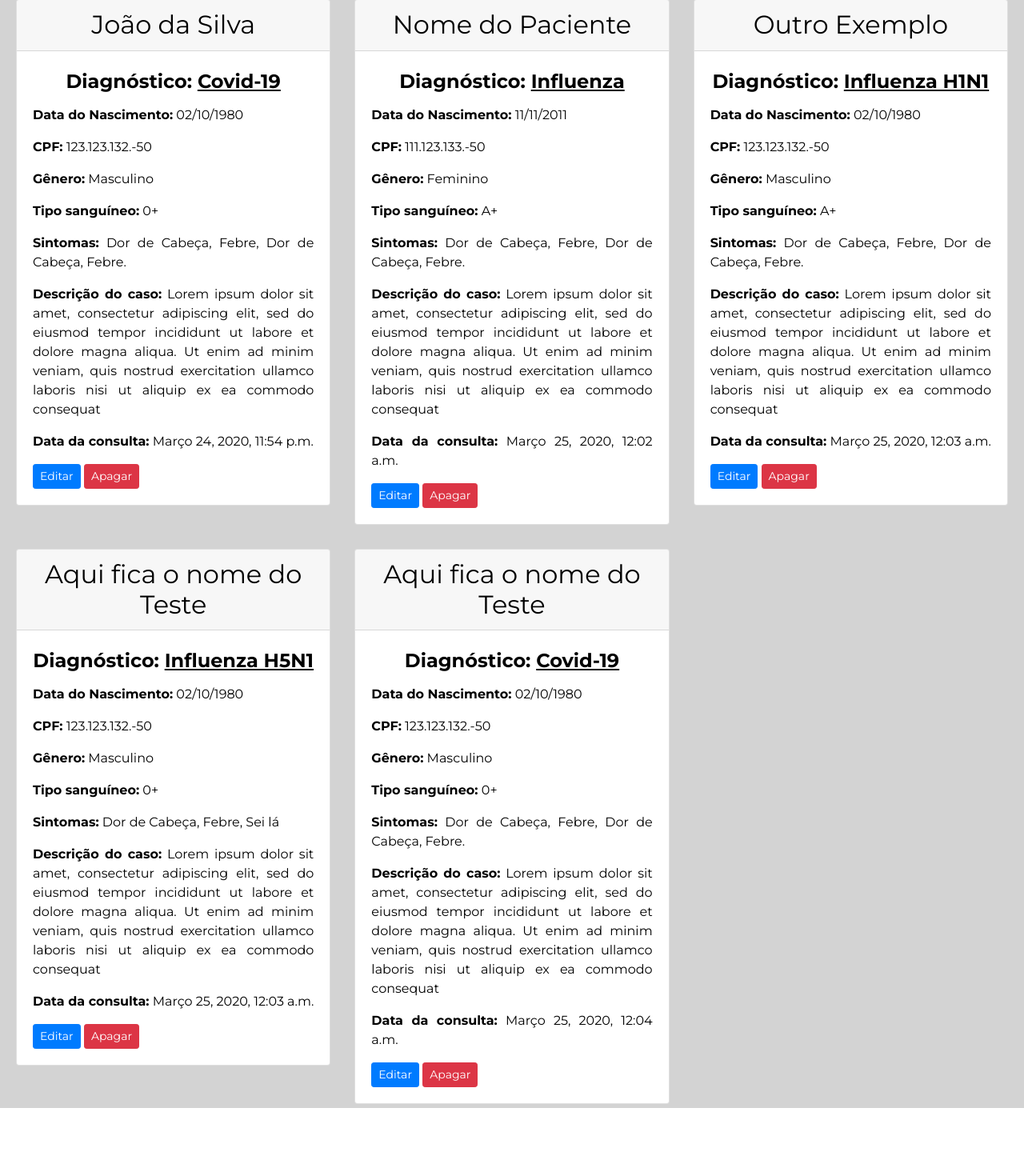
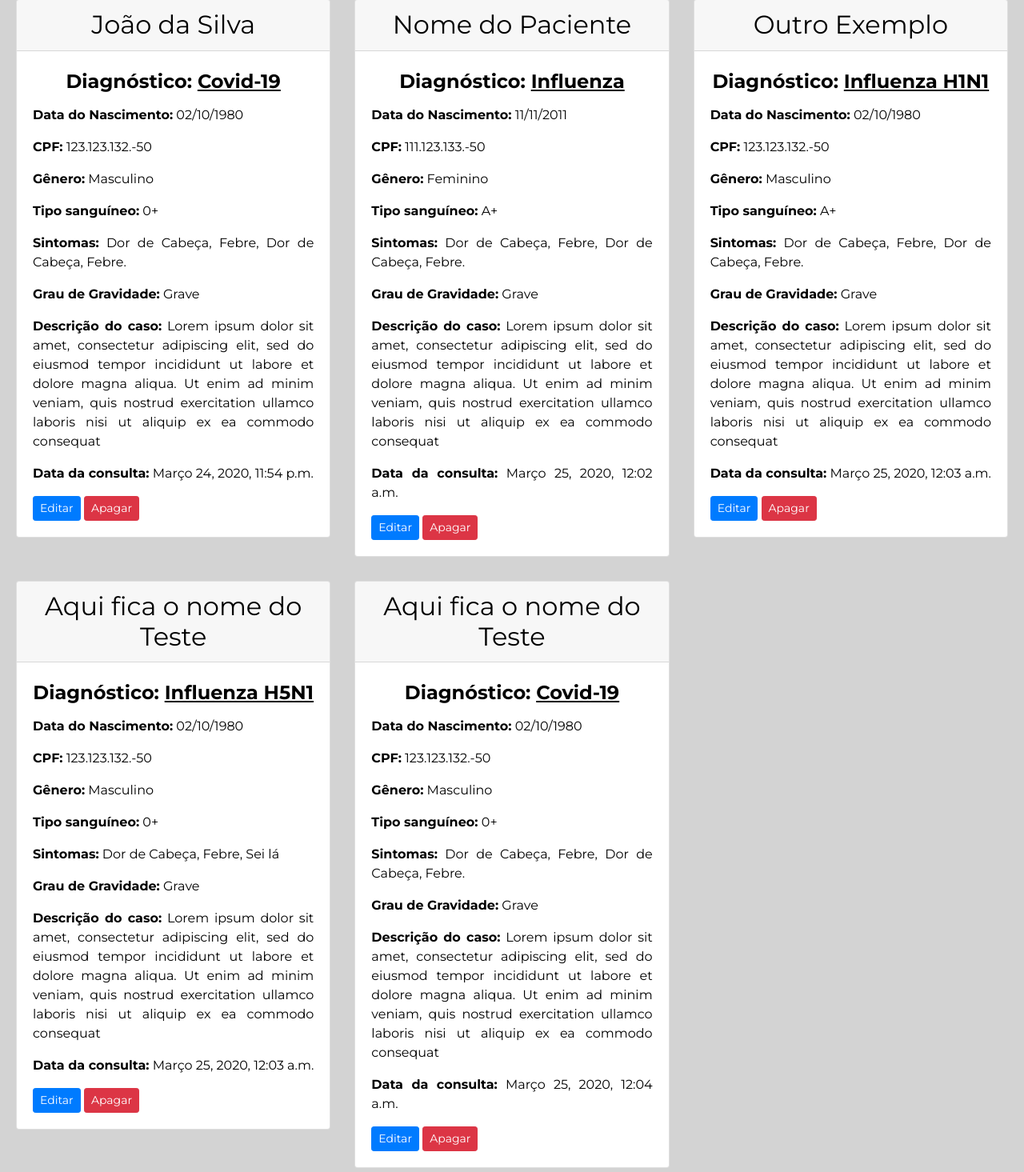
Before and after one commit to leonardoclf/fabricaDiag, a Django app: page / in a window 1280 px wide. Shown: the part 188-1653 px from the top of the page at 80% size. Before the commit the page ends 1573 px from the top, so only its background shows below. Run offline with Django 3.2, Linux system fonts and the light colour scheme; a user stored in the database is signed in; data comes from the database, SQL or seed files in the repository; both versions use the stored data as it was after the commit; some libraries are stand-ins or nearby versions.

Commit message:
correcao de bug

```diff
--- a/base/templates/base/home.html
+++ b/base/templates/base/home.html
@@ -15,6 +15,7 @@
               <p class="card-text"><strong>Gênero:</strong> {{ Pacientes.genero }}</p>
               <p class="card-text"><strong>Tipo sanguíneo:</strong> {{ Pacientes.tipoSang }}</p>
               <p class="card-text"><strong>Sintomas:</strong> {{ Pacientes.sintomas }}</p>
+              <p class="card-text"><strong>Grau de Gravidade:</strong> {{ Pacientes.gravidade }}</p>
               <p class="card-text"><strong>Descrição do caso:</strong> {{ Pacientes.descrCaso }}</p>
               <p class="card-text"><strong>Data da consulta:</strong> {{ Pacientes.dataInc }}</p>
               <a href="{% url 'base-editar' Pacientes.id %}" class="btn btn-primary btn-sm">Editar</a>
```
Also changed, not shown: db.sqlite3.
